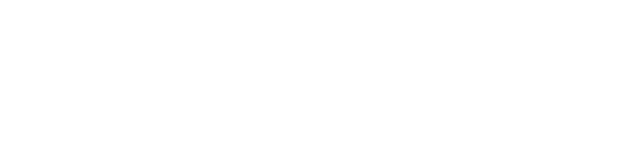
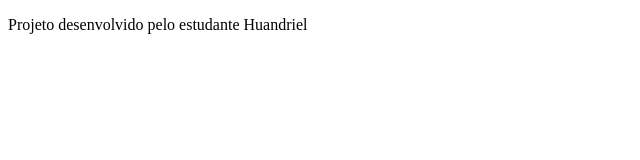
Before and after one commit to fan160/flashcard, a plain HTML site: page idex.html in a window 1280 px wide. Shown: the whole page, without its empty margins (0-640 px from the left). Drawn offline with Linux system fonts and the light colour scheme.

Commit message:
index.html

```diff
--- a/idex.html
+++ b/idex.html
@@ -8,6 +8,9 @@
 <body>
   <main>
 
+    <footer>
+    <p>Projeto desenvolvido pelo estudante Huandriel </p>
+    </footer>
 
   </main>
 </body>
```
